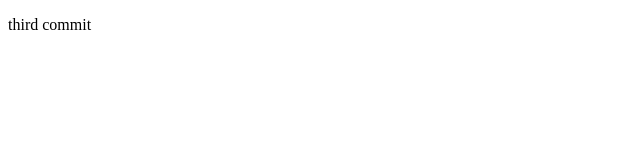
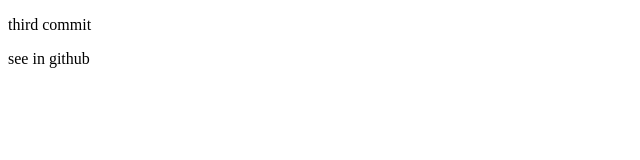
Before and after one commit to anand-cr/gitfresh, a plain HTML site: page index.html in a window 1280 px wide. Shown: the full height of the page, 0-640 px from the left. Drawn offline with Linux system fonts and the light colour scheme.

Commit message:
Github check

```diff
--- a/index.html
+++ b/index.html
@@ -6,5 +6,6 @@
   </head>
   <body>
 <p> third commit <p>
+  <p> see in github<p>
   </body>
 </html>
```
Also changed, not shown: 1 other file.
